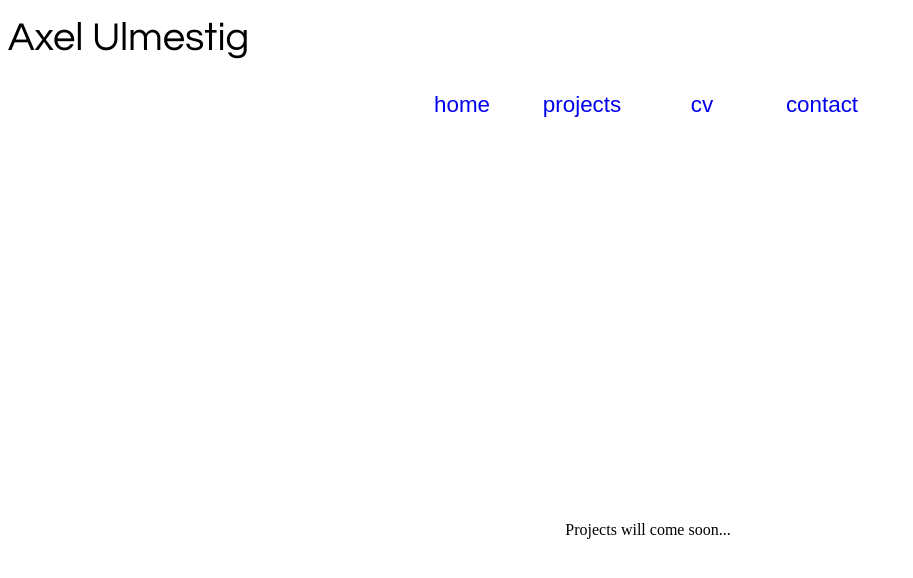
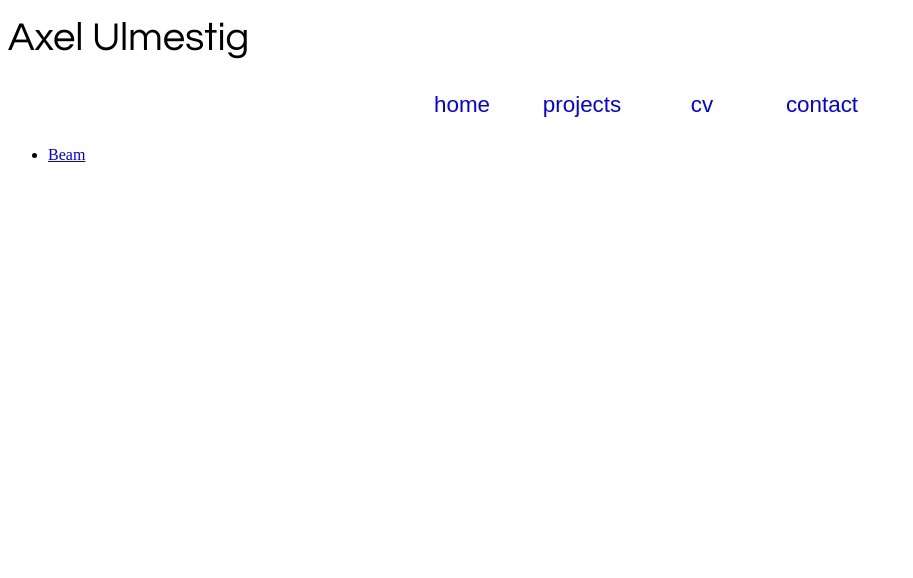
Before and after one commit to AxelUlmestig/axel-ulmestig, a website: page public/projects.html in a window 1280 px wide. Shown: the whole page, without its empty margins (0-913 px from the left). Drawn offline with Linux system fonts and the light colour scheme; files that its build step writes are made by us from their sources.

Commit message:
added beam to projects list

```diff
--- a/public/projects.html
+++ b/public/projects.html
@@ -23,11 +23,9 @@
                 </div>
         <header>
         <div class="outer">
-			<div class="middle">
-				<div class="inner horizontally_centered">
-					<p>Projects will come soon...<p>
-				</div>
-			</div>
+            <ul>
+                <li><a href="http://beam.ulmestig.se">Beam</a></li>
+            </ul>
         </div>
     </body>
 
```
Lines whose indentation alone changed are shown as unchanged.
